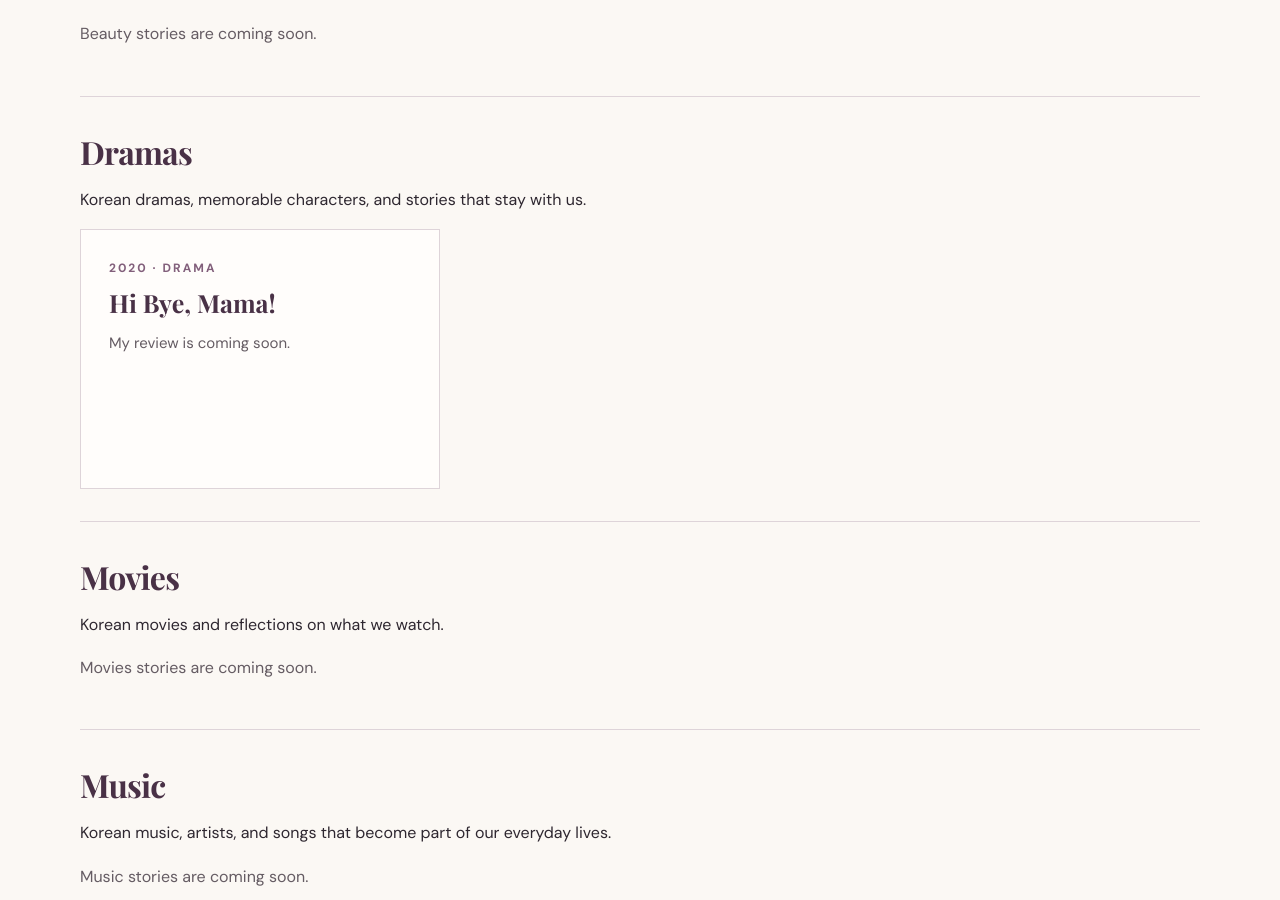
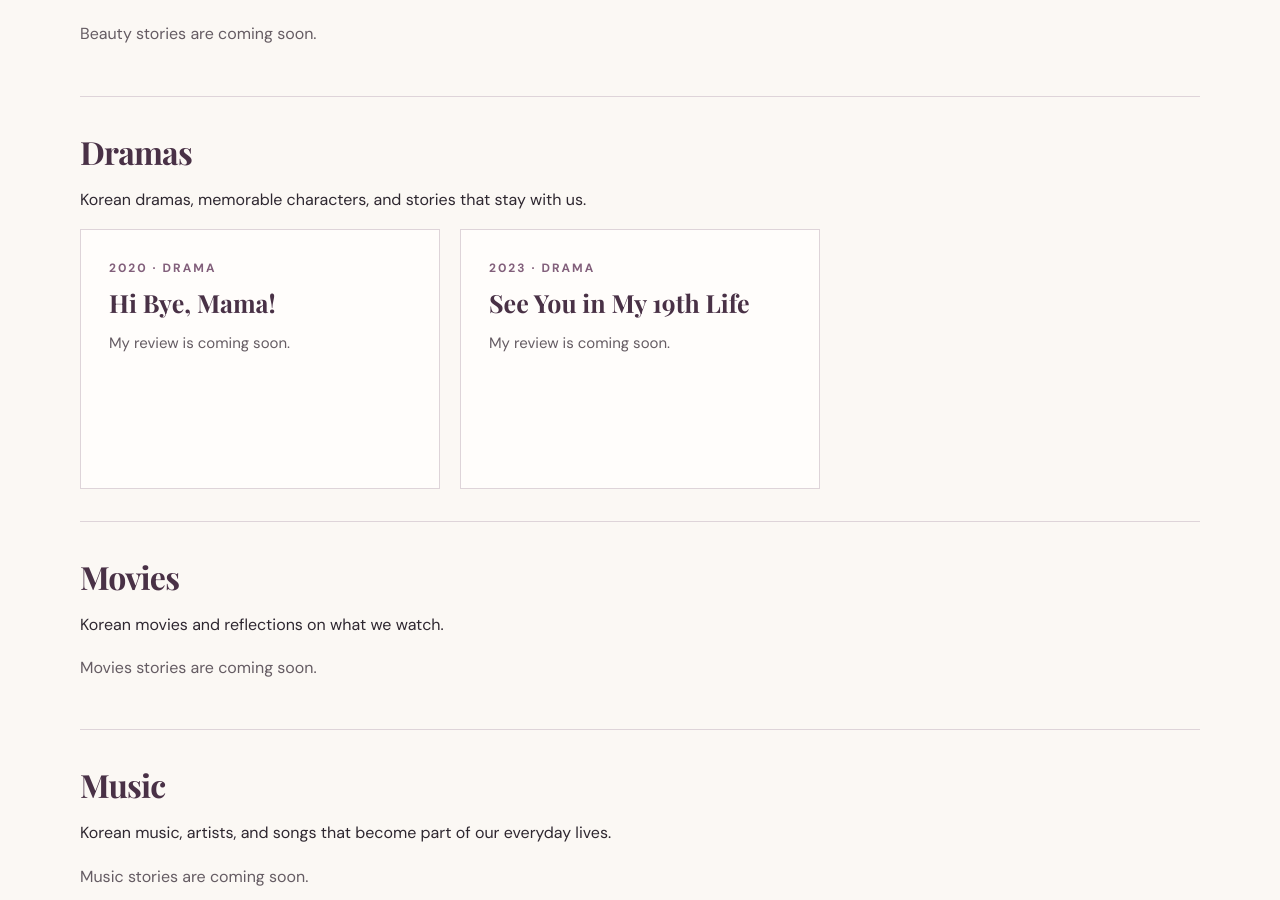
Before and after one commit to lydiarim22-coder/mindoflydia, a Jekyll site: the page built from korean-culture.html, in a window 1280 px wide and 900 px high, scrolled down 934 px. Built offline with Jekyll 4.4.1, drawn with Linux system fonts in a browser that asks for light colours; some web fonts are replaced.

Commit message:
Add See You in My 19th Life drama listing

```diff
--- a/_data/korean_culture_items.yml
+++ b/_data/korean_culture_items.yml
@@ -3,3 +3,9 @@
   genre: Drama
   topic: dramas
   note: "My review is coming soon."
+
+- title: "See You in My 19th Life"
+  year: 2023
+  genre: Drama
+  topic: dramas
+  note: "My review is coming soon."
```
